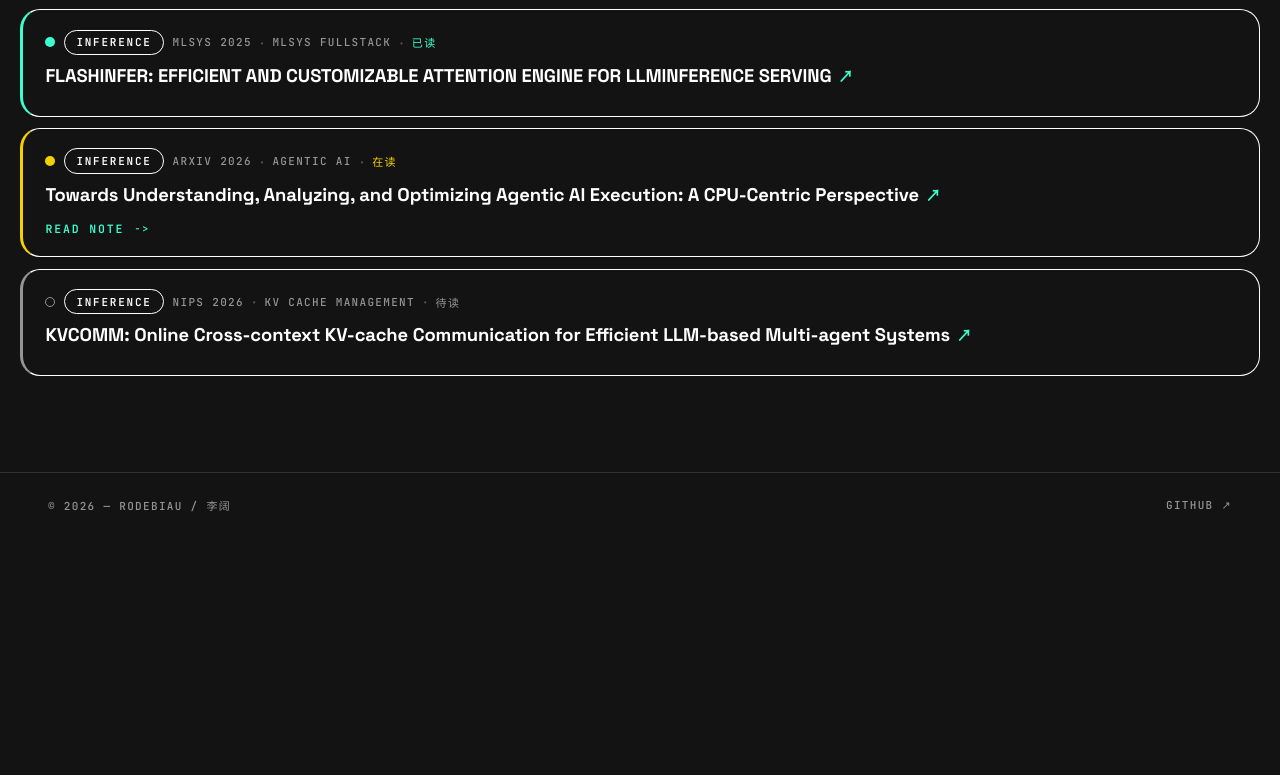
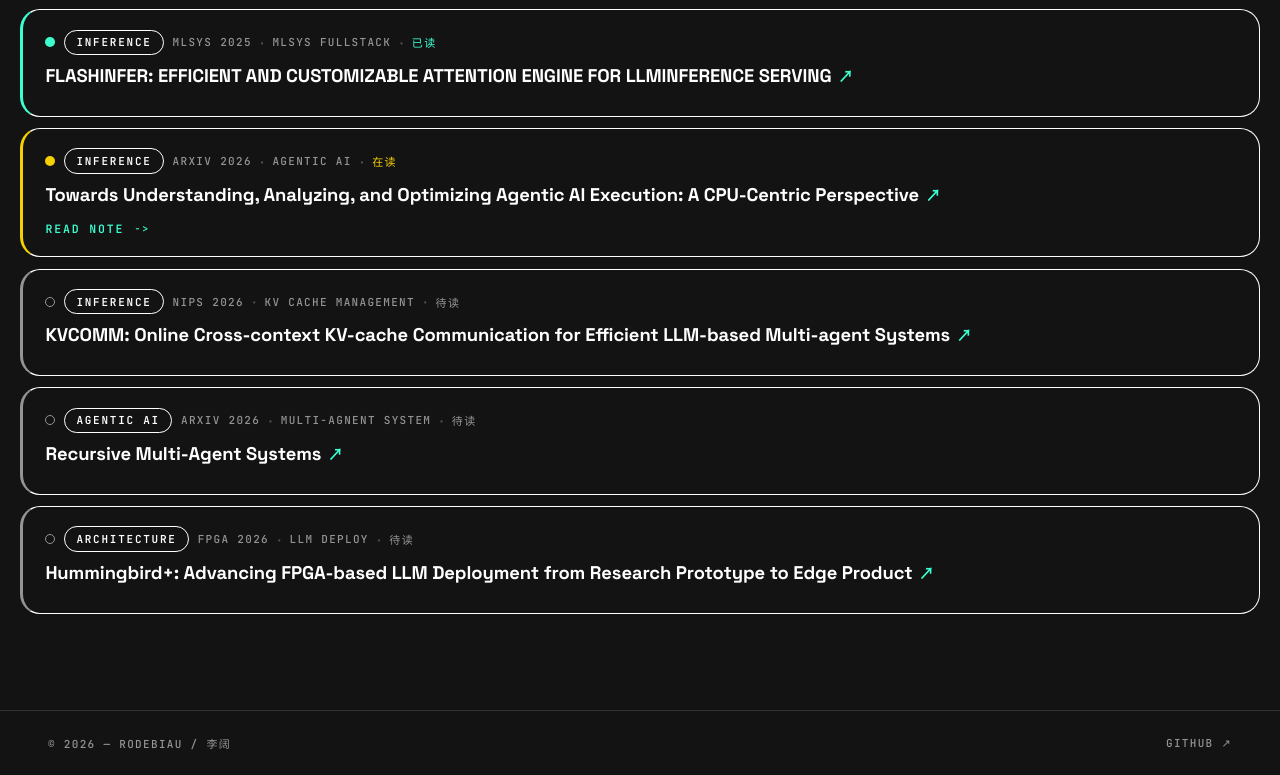
Before and after one commit to Zlatanwic/Zlatanwic.github.io, a Vue app: page /papers in a window 1280 px wide. Shown: the part 1608-2383 px from the top of the page. Before the commit the page ends 2145 px from the top, so only its background shows below. Built offline with nearby package versions, Linux system fonts and the light colour scheme.

Commit message:
update papers

```diff
--- a/src/content/并行与分布式系统/mapreduce.md
+++ b/src/content/并行与分布式系统/mapreduce.md
@@ -7,3 +7,12 @@ deck: ""
 fill: "mint"
 deploy: false
 ---
+# MapReduce 论文读后笔记
+>MapReduce 让程序员只需要写 Map 和 Reduce 两个函数，系统自动把计算分发到成百上千台机器上，并处理数据划分、任务调度、机器故障、网络通信和负载均衡。
+
+## Introduction
+在大型系统中我们要区分两类复杂性：
++ 业务逻辑复杂性：比如统计词频、构建索引、过滤日志。
++ 分布式系统复杂性：比如并行化、数据分发、容错、负载均衡。
+
+很多时候业务逻辑其实比较简单，而第二种复杂性才是关键，`mapreduce`就是一个把第二类问题封装掉的编程模型。
--- a/src/data/papers.ts
+++ b/src/data/papers.ts
@@ -14,7 +14,7 @@
  * derives the list automatically.
  */
 export type PaperStatus = 'read' | 'reading' | 'queued'
-export type PaperCategory = 'INFERENCE' | 'DL COMPILER' | 'ARCHITECTURE' | 'ALGORITHM' | 'MISC'
+export type PaperCategory = 'INFERENCE' | 'DL COMPILER' | 'ARCHITECTURE' | 'ALGORITHM' | 'MISC' | 'AGENTIC AI'
 export const categoryOrder: PaperCategory[] = [
   'INFERENCE',
   'DL COMPILER',
@@ -121,6 +121,22 @@ export const papers: Paper[] = [
     category: 'INFERENCE',
     status: 'queued',
     area: 'kv cache management'
+  },
+  {
+    title:'Recursive Multi-Agent Systems',
+    url:'https://arxiv.org/abs/2604.25917',
+    venue: 'arxiv 2026',
+    status: 'queued',
+    category:'AGENTIC AI',
+    area: 'multi-agnent system'
+  },
+  {
+    title:'Hummingbird+: Advancing FPGA-based LLM Deployment from Research Prototype to Edge Product',
+    url:'https://dl.acm.org/doi/10.1145/3748173.3779189',
+    venue:'FPGA 2026',
+    status:'queued',
+    category:'ARCHITECTURE',
+    area: 'llm deploy'
   }
 ]
 
```
